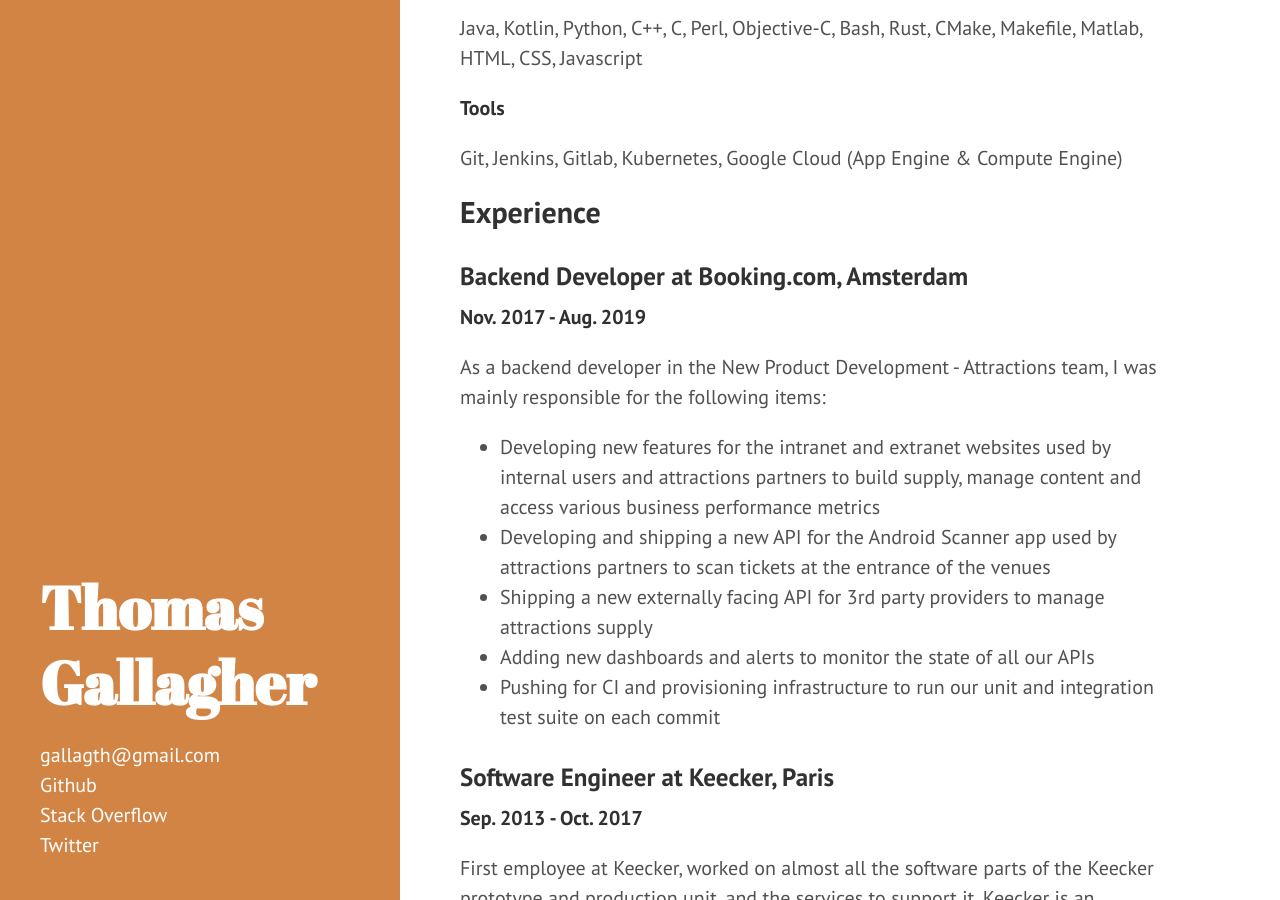
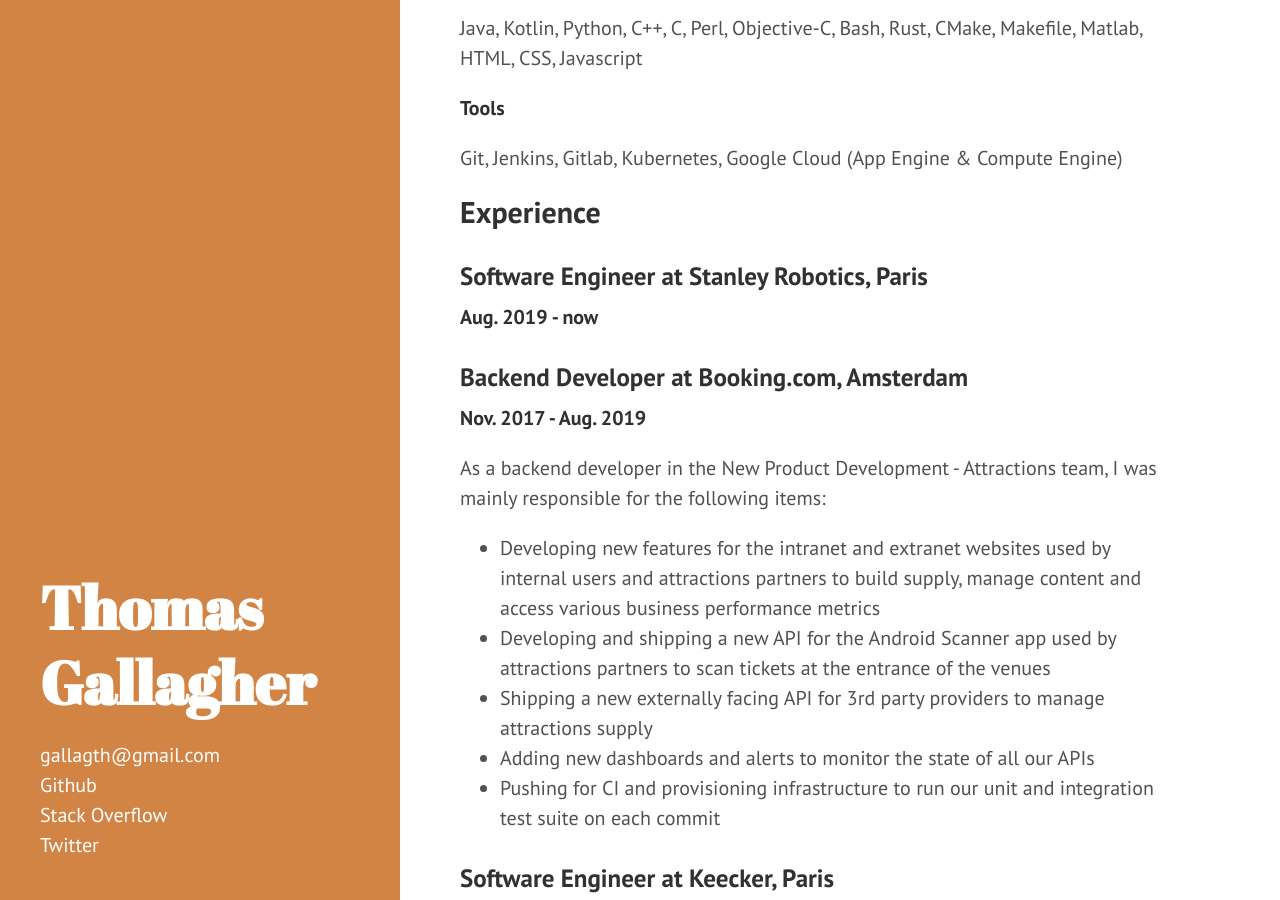
Before and after one commit to gallagth/gallagth.github.io, a Jekyll site: the page built from index.md, in a window 1280 px wide and 900 px high, scrolled down 1192 px. Built offline with Jekyll 4.4.1, drawn with Linux system fonts in a browser that asks for light colours; our own code applies the rules of GitHub Pages for plain Markdown files.

Commit message:
Add SR experience

```diff
--- a/index.md
+++ b/index.md
@@ -44,6 +44,9 @@ Java, Kotlin, Python, C++, C, Perl, Objective-C, Bash, Rust, CMake, Makefile, Ma
 Git, Jenkins, Gitlab, Kubernetes, Google Cloud (App Engine & Compute Engine)
 
 ## Experience
+
+### Software Engineer at Stanley Robotics, Paris
+**Aug. 2019 - now**
 
 ### Backend Developer at Booking.com, Amsterdam
 **Nov. 2017 - Aug. 2019**
```
